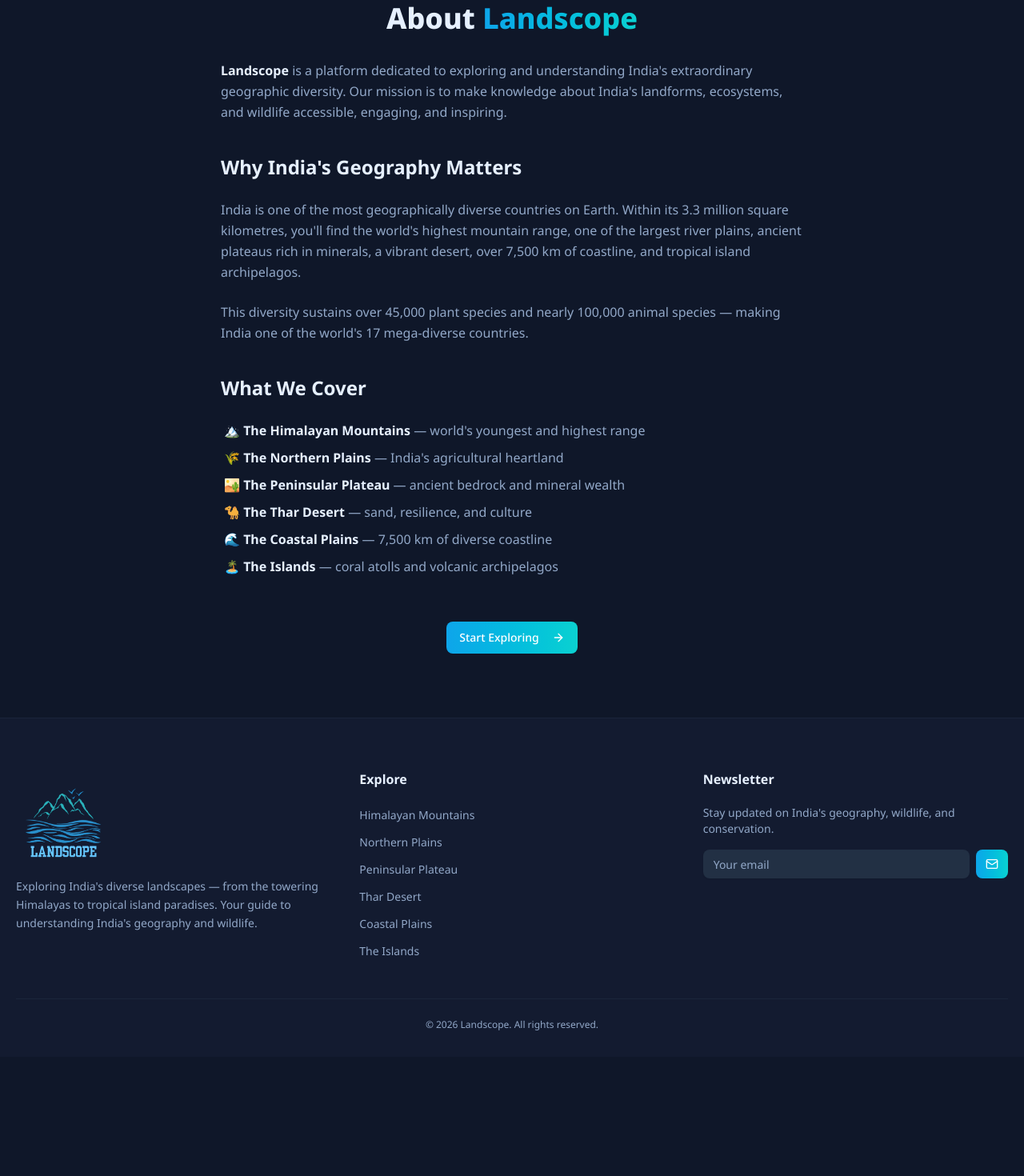
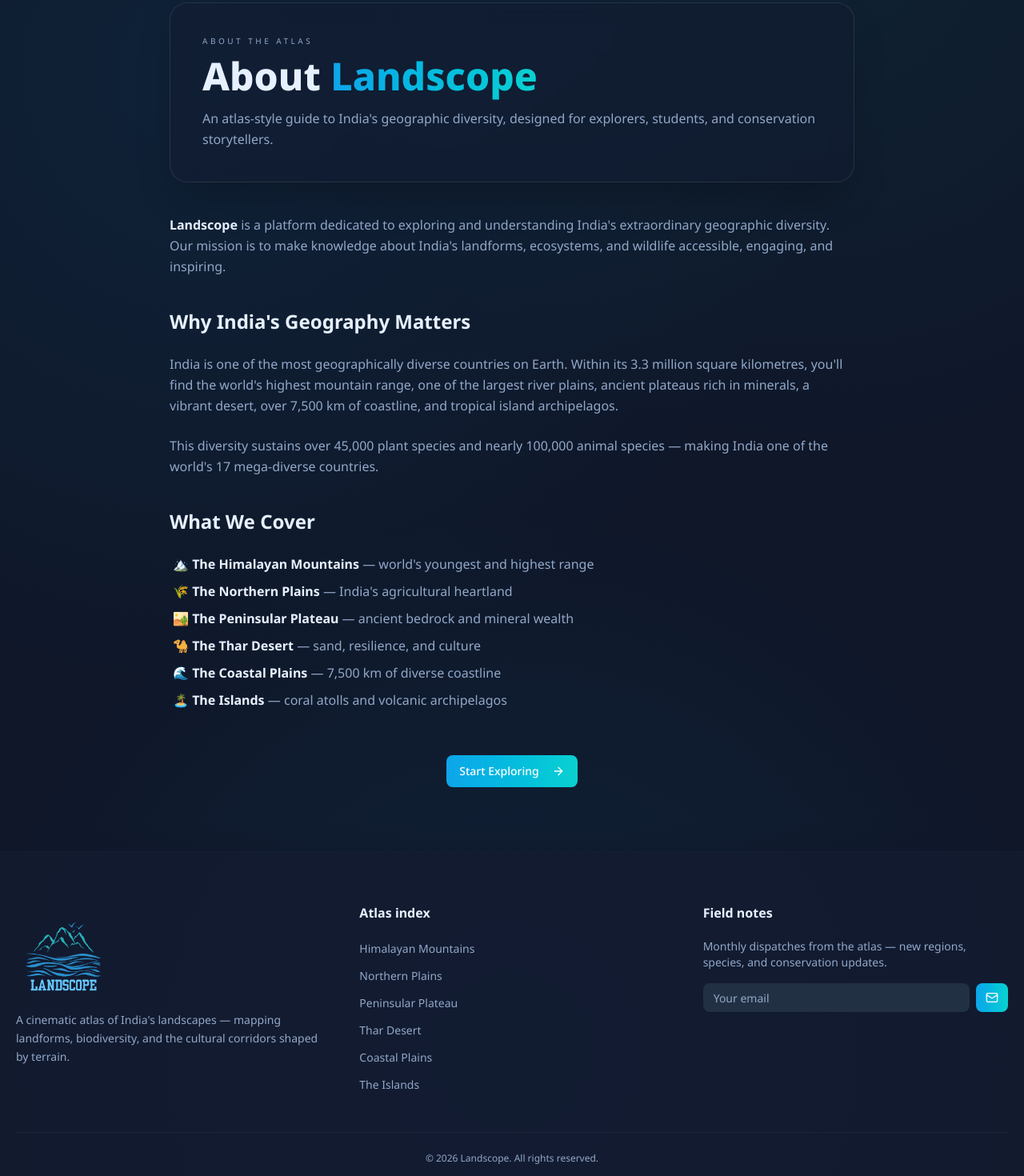
Before and after one commit to Anurag-Basuri/landscope, a Next.js app: page /about in a window 1280 px wide. Shown: the part 260-1730 px from the top of the page at 80% size. Before the commit the page ends 1581 px from the top, so only its background shows below. Built offline with nearby package versions, Linux system fonts and the light colour scheme; no server answers.

Commit message:
feat: update About, Contact, FAQ pages and layout with new styling and structure; enhance global styles for atlas components

```diff
--- a/src/app/about/page.tsx
+++ b/src/app/about/page.tsx
@@ -10,15 +10,22 @@
 export default function AboutPage() {
   return (
     <section className="pt-24 md:pt-28 pb-20">
-      <div className="max-w-3xl mx-auto px-5">
-        <h1 className="text-4xl font-extrabold text-foreground text-center mb-8">
-          About{" "}
-          <span className="bg-linear-to-r from-cyan-primary to-teal-accent bg-clip-text text-transparent">
-            Landscope
-          </span>
-        </h1>
+      <div className="atlas-container max-w-4xl">
+        <div className="atlas-panel bg-card/50 p-6 sm:p-10">
+          <p className="atlas-kicker mb-3">About the atlas</p>
+          <h1 className="atlas-title">
+            About{" "}
+            <span className="bg-linear-to-r from-cyan-primary to-teal-accent bg-clip-text text-transparent">
+              Landscope
+            </span>
+          </h1>
+          <p className="atlas-subtitle mt-4">
+            An atlas-style guide to India&apos;s geographic diversity, designed
+            for explorers, students, and conservation storytellers.
+          </p>
+        </div>
 
-        <div className="space-y-6 text-muted-foreground leading-relaxed">
+        <div className="mt-10 space-y-6 text-muted-foreground leading-relaxed">
           <p>
             <strong className="text-foreground">Landscope</strong> is a platform
             dedicated to exploring and understanding India&apos;s extraordinary
--- a/src/app/globals.css
+++ b/src/app/globals.css
@@ -101,6 +101,22 @@
   }
   body {
     @apply bg-background text-foreground font-sans;
+    background-image:
+      radial-gradient(
+        circle at 20% 20%,
+        rgba(14, 165, 233, 0.08),
+        transparent 45%
+      ),
+      radial-gradient(
+        circle at 80% 10%,
+        rgba(13, 209, 209, 0.06),
+        transparent 35%
+      ),
+      radial-gradient(
+        circle at 50% 90%,
+        rgba(14, 165, 233, 0.08),
+        transparent 40%
+      );
   }
   ::selection {
     background-color: hsl(199, 89%, 49%, 0.3);
@@ -142,3 +158,37 @@
 .gallery-masonry > :nth-child(4) {
   grid-row: span 2;
 }
+
+@layer components {
+  .atlas-section {
+    @apply py-16 sm:py-20;
+  }
+
+  .atlas-container {
+    @apply max-w-7xl mx-auto px-5;
+  }
+
+  .atlas-kicker {
+    @apply text-[10px] uppercase tracking-[0.35em] text-muted-foreground;
+  }
+
+  .atlas-title {
+    @apply text-3xl sm:text-4xl lg:text-5xl font-extrabold text-foreground;
+  }
+
+  .atlas-subtitle {
+    @apply text-muted-foreground text-sm sm:text-base leading-relaxed;
+  }
+
+  .atlas-panel {
+    @apply rounded-3xl border border-white/10 bg-card/60 backdrop-blur-md shadow-2xl;
+  }
+
+  .atlas-chip {
+    @apply text-[10px] uppercase tracking-widest text-muted-foreground bg-background/60 border border-white/10 px-3 py-1 rounded-full;
+  }
+
+  .atlas-divider {
+    @apply h-px w-full bg-border/50;
+  }
+}
--- a/src/app/layout.tsx
+++ b/src/app/layout.tsx
@@ -39,7 +39,7 @@
     <html lang="en" id="top" suppressHydrationWarning>
       <body>
         <Header />
-        <main>{children}</main>
+        <main className="relative">{children}</main>
         <Footer />
         <BackToTop />
       </body>
--- a/src/app/page.tsx
+++ b/src/app/page.tsx
@@ -41,7 +41,7 @@
         <div className="absolute bottom-0 right-1/4 w-72 h-72 sm:w-96 sm:h-96 bg-teal-accent/10 rounded-full blur-[120px] -z-10" />
         <div className="absolute top-1/2 left-1/2 -translate-x-1/2 -translate-y-1/2 w-[420px] h-[420px] sm:w-[600px] sm:h-[600px] bg-cyan-primary/5 rounded-full blur-[200px] -z-10" />
 
-        <div className="max-w-7xl mx-auto px-5 grid lg:grid-cols-[1.05fr_0.95fr] gap-10 lg:gap-12 items-center">
+        <div className="atlas-container grid lg:grid-cols-[1.1fr_0.9fr] gap-10 lg:gap-12 items-center">
           <motion.div
             initial={{ opacity: 0, x: -40 }}
             animate={{ opacity: 1, x: 0 }}
@@ -49,18 +49,19 @@
           >
             <span className="inline-flex items-center gap-2 text-xs font-semibold text-primary bg-primary/10 px-3 py-1.5 rounded-full mb-6">
               <Compass className="h-3.5 w-3.5" />
-              Explore India&apos;s Geography
+              Cinematic Atlas of India
             </span>
             <h1 className="text-4xl sm:text-5xl lg:text-6xl font-extrabold text-foreground leading-tight mb-6">
-              Discover India&apos;s{" "}
+              Trace India&apos;s{" "}
               <span className="bg-linear-to-r from-cyan-primary to-teal-accent bg-clip-text text-transparent">
-                Diverse Landscapes
+                living landscapes
               </span>
             </h1>
-            <p className="text-muted-foreground text-base sm:text-lg leading-relaxed mb-8 max-w-lg">
-              From the towering Himalayas to tropical island paradises — explore
-              the six major landforms that shape India&apos;s geography, and the
-              incredible flora and fauna they sustain.
+            <p className="text-muted-foreground text-base sm:text-lg leading-relaxed mb-8 max-w-xl">
+              An atlas-style journey through mountains, plains, plateaus,
+              deserts, coasts, and islands. Each landform is mapped with the
+              climate bands, species, and cultural corridors that make it
+              distinct.
             </p>
             <div className="flex flex-wrap gap-4">
               <Button
@@ -93,7 +94,8 @@
             transition={{ duration: 0.6, delay: 0.2 }}
             className="hidden lg:block"
           >
-            <div className="relative rounded-3xl overflow-hidden h-[480px]">
+            <div className="atlas-panel overflow-hidden">
+              <div className="relative h-[480px]">
                 <Image
                   src="https://images.unsplash.com/photo-1506905925346-21bda4d32df4?w=1200"
                   width={700}
@@ -103,12 +105,36 @@
                   sizes="(max-width: 1024px) 100vw, 50vw"
                   priority
                 />
-              <div className="absolute inset-0 bg-linear-to-t from-background/60 to-transparent" />
+                <div className="absolute inset-0 bg-linear-to-t from-background/70 via-background/20 to-transparent" />
+                <div className="absolute bottom-6 left-6 right-6">
+                  <div className="grid grid-cols-2 gap-3">
+                    {[
+                      { label: "Major landforms", value: "6" },
+                      { label: "Climate bands", value: "12+" },
+                      { label: "Key corridors", value: "40+" },
+                      { label: "Signature species", value: "60+" },
+                    ].map((item) => (
+                      <div
+                        key={item.label}
+                        className="rounded-xl border border-white/10 bg-background/60 px-3 py-2"
+                      >
+                        <p className="text-[10px] uppercase tracking-widest text-muted-foreground">
+                          {item.label}
+                        </p>
+                        <p className="text-lg font-semibold text-white">
+                          {item.value}
+                        </p>
+                      </div>
+                    ))}
+                  </div>
+                </div>
+              </div>
             </div>
           </motion.div>
 
           <div className="lg:hidden">
-            <div className="relative rounded-2xl overflow-hidden h-[240px] sm:h-[300px]">
+            <div className="atlas-panel overflow-hidden">
+              <div className="relative h-[240px] sm:h-[300px]">
                 <Image
                   src="https://images.unsplash.com/photo-1506905925346-21bda4d32df4?w=1200"
                   width={900}
@@ -122,11 +148,22 @@
               </div>
             </div>
           </div>
+        </div>
       </section>
 
       {/* ─── STATS ─── */}
-      <section className="py-12 lg:py-16">
-        <div className="max-w-7xl mx-auto px-5">
+      <section className="atlas-section">
+        <div className="atlas-container">
+          <div className="flex items-end justify-between flex-wrap gap-4 mb-8">
+            <div>
+              <p className="atlas-kicker">Field notes</p>
+              <h2 className="atlas-title">India at a glance</h2>
+            </div>
+            <p className="atlas-subtitle max-w-md">
+              Macro indicators that shape the atlas — terrain, biodiversity, and
+              scale.
+            </p>
+          </div>
           <div className="grid grid-cols-2 lg:grid-cols-4 gap-4">
             {[
               {
@@ -156,9 +193,9 @@
                 whileInView={{ opacity: 1, y: 0 }}
                 viewport={{ once: true }}
                 transition={{ duration: 0.4, delay: i * 0.1 }}
-                className="text-center p-6 sm:p-8 bg-card/80 border border-border/50 rounded-2xl hover:border-primary/30 transition-all duration-300 group backdrop-blur-sm"
+                className="text-left p-6 sm:p-7 bg-card/80 border border-border/50 rounded-2xl hover:border-primary/30 transition-all duration-300 group backdrop-blur-sm"
               >
-                <stat.icon className="h-6 w-6 text-primary mx-auto mb-3 group-hover:scale-110 transition-transform" />
+                <stat.icon className="h-6 w-6 text-primary mb-3 group-hover:scale-110 transition-transform" />
                 <span className="block text-3xl font-extrabold bg-linear-to-r from-cyan-primary to-teal-accent bg-clip-text text-transparent">
                   {stat.number}
                 </span>
@@ -172,56 +209,38 @@
       </section>
 
       {/* ─── INTERACTIVE MAP ─── */}
-      <section className="py-16 lg:py-20 relative overflow-hidden">
+      <section className="atlas-section relative overflow-hidden">
         <div className="absolute top-1/2 left-1/3 w-80 h-80 bg-cyan-primary/5 rounded-full blur-[100px] -z-10" />
-        <div className="max-w-7xl mx-auto px-5">
-          <motion.div
-            initial={{ opacity: 0, y: 20 }}
-            whileInView={{ opacity: 1, y: 0 }}
-            viewport={{ once: true }}
-            transition={{ duration: 0.5 }}
-            className="text-center mb-14"
-          >
-            <h2 className="text-3xl font-bold text-foreground mb-3">
-              <span className="bg-linear-to-r from-cyan-primary to-teal-accent bg-clip-text text-transparent">
-                Interactive Map
-              </span>{" "}
-              of India
-            </h2>
-            <p className="text-muted-foreground max-w-xl mx-auto">
-              Discover the geographic diversity of India — hover over each
-              region to learn about its unique landform.
+        <div className="atlas-container">
+          <div className="flex items-end justify-between flex-wrap gap-6 mb-10">
+            <div>
+              <p className="atlas-kicker">Atlas grid</p>
+              <h2 className="atlas-title">Interactive map</h2>
+            </div>
+            <p className="atlas-subtitle max-w-md">
+              Hover to preview, click to pin, and explore each landform zone in
+              detail.
             </p>
-          </motion.div>
-          <div className="rounded-3xl border border-white/10 bg-card/30 p-4 sm:p-6">
+          </div>
+          <div className="atlas-panel border-white/10 bg-card/30 p-4 sm:p-6">
             <IndiaMap />
           </div>
         </div>
       </section>
 
       {/* ─── LANDFORMS GRID ─── */}
-      <section className="py-16 lg:py-20">
-        <div className="max-w-7xl mx-auto px-5">
-          <motion.div
-            initial={{ opacity: 0, y: 20 }}
-            whileInView={{ opacity: 1, y: 0 }}
-            viewport={{ once: true }}
-            transition={{ duration: 0.5 }}
-            className="text-center mb-12"
-          >
-            <h2 className="text-3xl font-bold text-foreground mb-3">
-              The{" "}
-              <span className="bg-linear-to-r from-cyan-primary to-teal-accent bg-clip-text text-transparent">
-                6 Landforms
-              </span>{" "}
-              of India
-            </h2>
-            <p className="text-muted-foreground max-w-xl mx-auto">
-              India&apos;s landmass is divided into six major physiographic
-              divisions, each with unique geological features, climates, and
-              ecosystems.
+      <section className="atlas-section">
+        <div className="atlas-container">
+          <div className="flex items-end justify-between flex-wrap gap-6 mb-10">
+            <div>
+              <p className="atlas-kicker">Atlas index</p>
+              <h2 className="atlas-title">Six major landforms</h2>
+            </div>
+            <p className="atlas-subtitle max-w-md">
+              A quick index of India&apos;s physiographic divisions and the
+              ecosystems they sustain.
             </p>
-          </motion.div>
+          </div>
 
           <div className="grid sm:grid-cols-2 lg:grid-cols-3 gap-5 sm:gap-6">
             {landforms.map((lf, i) => (
@@ -232,26 +251,18 @@
       </section>
 
       {/* ─── FEATURED WILDLIFE ─── */}
-      <section className="py-20 bg-linear-to-b from-transparent via-primary/[0.03] to-transparent">
-        <div className="max-w-7xl mx-auto px-5">
-          <motion.div
-            initial={{ opacity: 0, y: 20 }}
-            whileInView={{ opacity: 1, y: 0 }}
-            viewport={{ once: true }}
-            transition={{ duration: 0.5 }}
-            className="text-center mb-12"
-          >
-            <h2 className="text-3xl font-bold text-foreground mb-3">
-              Featured{" "}
-              <span className="bg-linear-to-r from-cyan-primary to-teal-accent bg-clip-text text-transparent">
-                Wildlife
-              </span>
-            </h2>
-            <p className="text-muted-foreground max-w-xl mx-auto">
-              Iconic species across India&apos;s diverse habitats — many
-              threatened, all remarkable.
+      <section className="atlas-section bg-linear-to-b from-transparent via-primary/[0.03] to-transparent">
+        <div className="atlas-container">
+          <div className="flex items-end justify-between flex-wrap gap-6 mb-10">
+            <div>
+              <p className="atlas-kicker">Wildlife highlights</p>
+              <h2 className="atlas-title">Signature wildlife</h2>
+            </div>
+            <p className="atlas-subtitle max-w-md">
+              Iconic species across India&apos;s habitats — fragile, rare, and
+              unforgettable.
             </p>
-          </motion.div>
+          </div>
 
           <div className="grid sm:grid-cols-2 lg:grid-cols-3 gap-6">
             {featuredWildlife.map((sp, i) => (
--- a/src/components/Footer.tsx
+++ b/src/components/Footer.tsx
@@ -9,8 +9,9 @@
 
 export default function Footer() {
   return (
-    <footer className="bg-card border-t border-border/50 pt-16 pb-8">
-      <div className="max-w-7xl mx-auto px-5">
+    <footer className="relative bg-card/80 border-t border-border/50 pt-16 pb-8">
+      <div className="absolute inset-x-0 -top-10 h-10 bg-linear-to-b from-transparent to-background/40" />
+      <div className="atlas-container">
         <div className="grid grid-cols-1 md:grid-cols-3 gap-12 mb-12">
           {/* Brand */}
           <div>
@@ -23,16 +24,15 @@
               />
             </Link>
             <p className="text-muted-foreground text-sm mt-4 leading-relaxed">
-              Exploring India&apos;s diverse landscapes — from the towering
-              Himalayas to tropical island paradises. Your guide to
-              understanding India&apos;s geography and wildlife.
+              A cinematic atlas of India&apos;s landscapes — mapping landforms,
+              biodiversity, and the cultural corridors shaped by terrain.
             </p>
           </div>
 
           {/* Quick Links */}
           <div>
             <h3 className="text-foreground font-bold text-base mb-5">
-              Explore
+              Atlas index
             </h3>
             <ul className="space-y-2.5">
               {[
@@ -67,11 +67,11 @@
           {/* Newsletter */}
           <div>
             <h3 className="text-foreground font-bold text-base mb-5">
-              Newsletter
+              Field notes
             </h3>
             <p className="text-muted-foreground text-sm mb-4">
-              Stay updated on India&apos;s geography, wildlife, and
-              conservation.
+              Monthly dispatches from the atlas — new regions, species, and
+              conservation updates.
             </p>
             <form className="flex gap-2" onSubmit={(e) => e.preventDefault()}>
               <Input
```
Also changed, not shown: src/app/contact/page.tsx (+8 -5 lines), src/app/faq/page.tsx (+6 -3 lines). Lines whose indentation alone changed are shown as unchanged.
